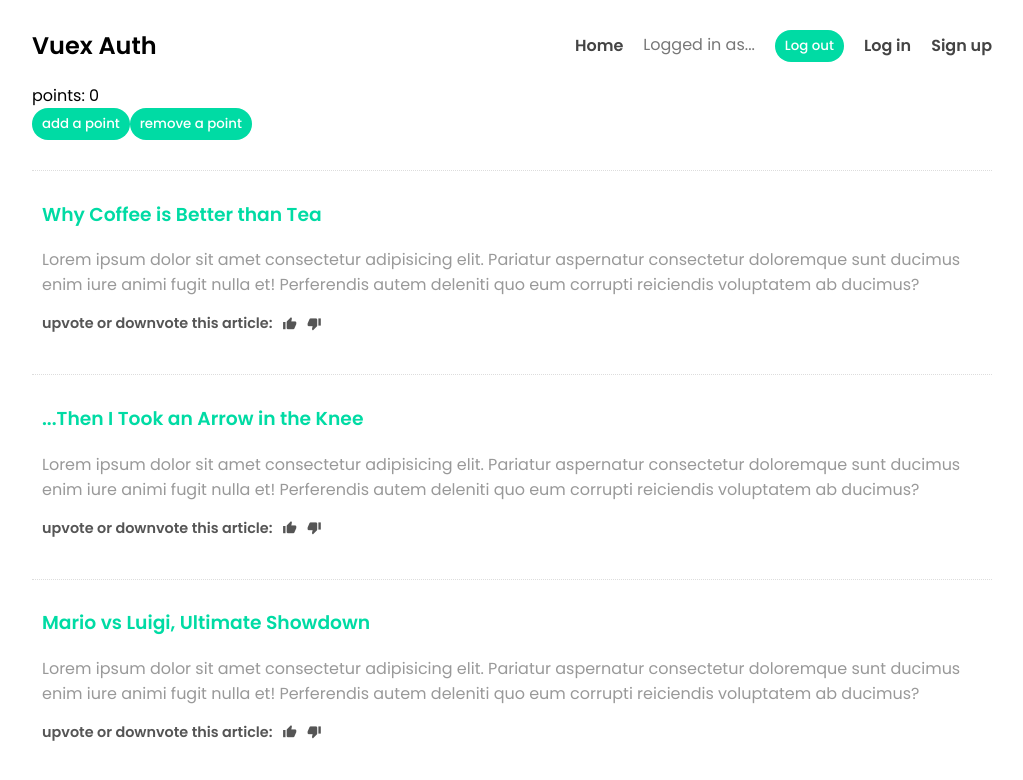
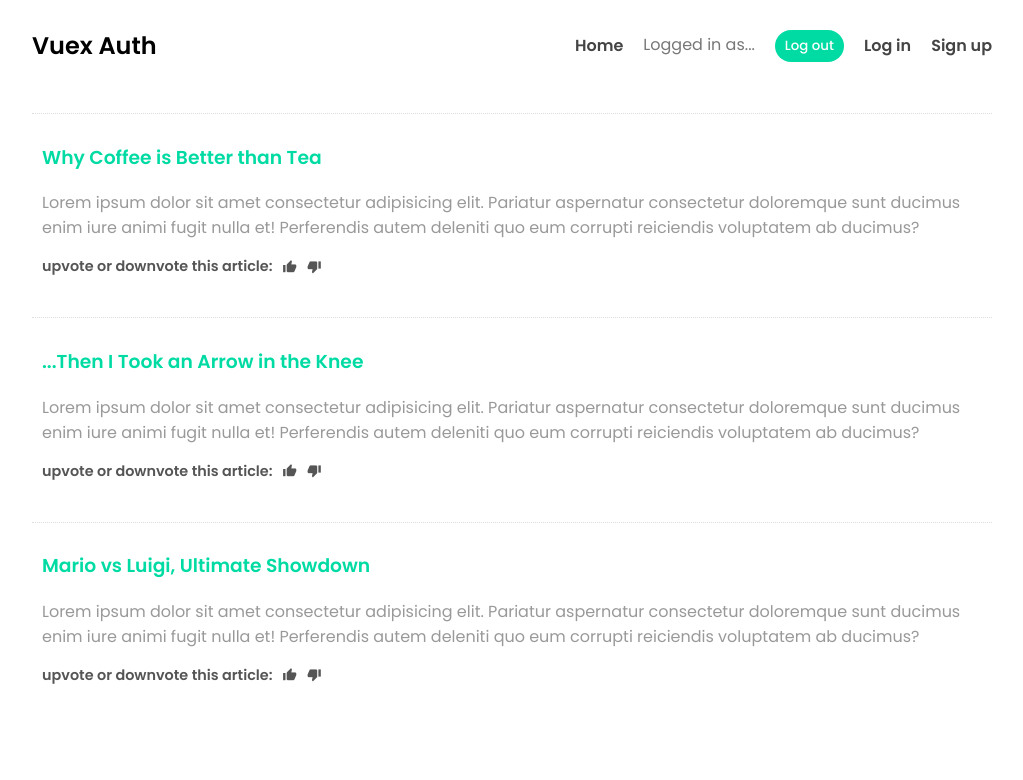
Before and after one commit to sendgn/blog-with-auth, a Vue app: page / in a window 1280 px wide. Shown: the top 780 px of the page, without its empty margins (128-1151 px from the left). Built offline with nearby package versions, Linux system fonts and the light colour scheme.

Commit message:
Set up auth store

```diff
--- a/src/store/index.js
+++ b/src/store/index.js
@@ -2,20 +2,12 @@
 
 const store = createStore({
   state: {
-    points: 0
+    user: null
   },
   mutations: {
-    // Parameters:
-    // -------------
-    // 1) state object - current state at the point in time
-    // that we call this mutation
-    // -----------------------------
-    // 2) payload - it's just extra data that we might pass into this function
-    // that maybe is going to be the new value of the points
-    // or some other piece of state
-    // or it could be used to determine the new value of the points
-    updatePoints(state, payload) {
-      state.points = state.points + payload;
+    setUser(state, payload) {
+      state.user = payload;
+      console.log('user state changed:', state.user);
     }
   }
 });
--- a/src/views/HomeView.vue
+++ b/src/views/HomeView.vue
@@ -1,10 +1,5 @@
 <template>
   <div class="home">
-    <!-- Vuex basics -->
-    <div>points: {{ points }}</div>
-    <button @click="updatePoints(1)">add a point</button>
-    <button @click="updatePoints(-1)">remove a point</button>
-
     <div v-for="blog in blogs" :key="blog.id">
       <div class="blog">
         <h3>{{ blog.title }}</h3>
@@ -20,7 +15,7 @@
 </template>
 
 <script>
-import { computed, ref } from 'vue';
+import { ref } from 'vue';
 import { useStore } from 'vuex';
 
 export default {
@@ -31,24 +26,16 @@
       { title: 'Mario vs Luigi, Ultimate Showdown', id: 3 },
     ]);
 
-    // Get us access to the store,
-    // same as this.$store in Options API
+    // Get us access to the store
     const store = useStore();
 
-    // Create a computed property which is
-    // accessing points from the state on the store
-    const points = computed(() => store.state.points);
+    console.log(store.state.user);
 
-    const updatePoints = (p) => {
-      // Commit a new mutation on the store
-      // called updatePoints in @/store/index.js
-      store.commit('updatePoints', p);
-    }
+    // Commit a new mutation
+    store.commit('setUser', 'yoshi');
 
     return {
-      blogs,
-      points,
-      updatePoints
+      blogs
     };
   }
 };
```
